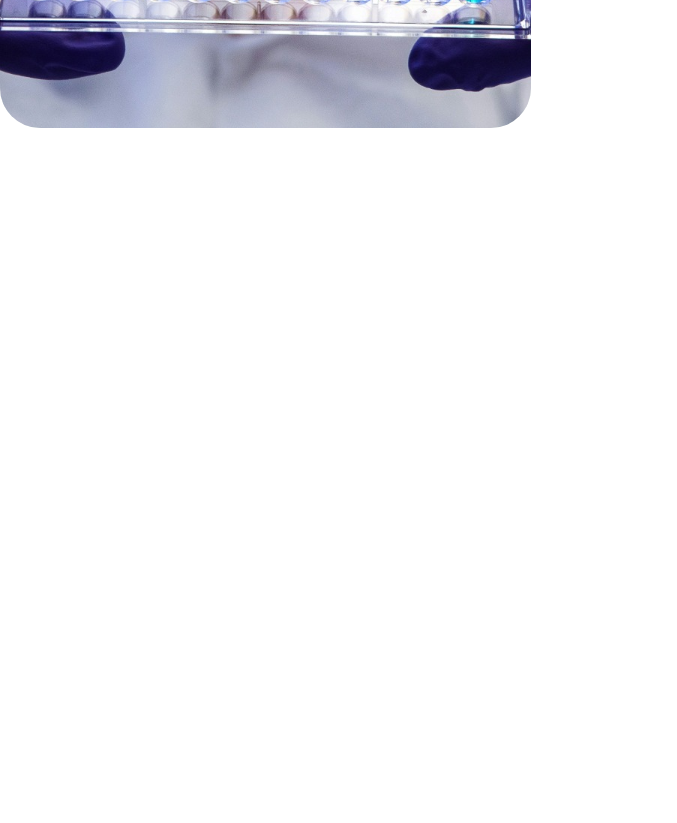
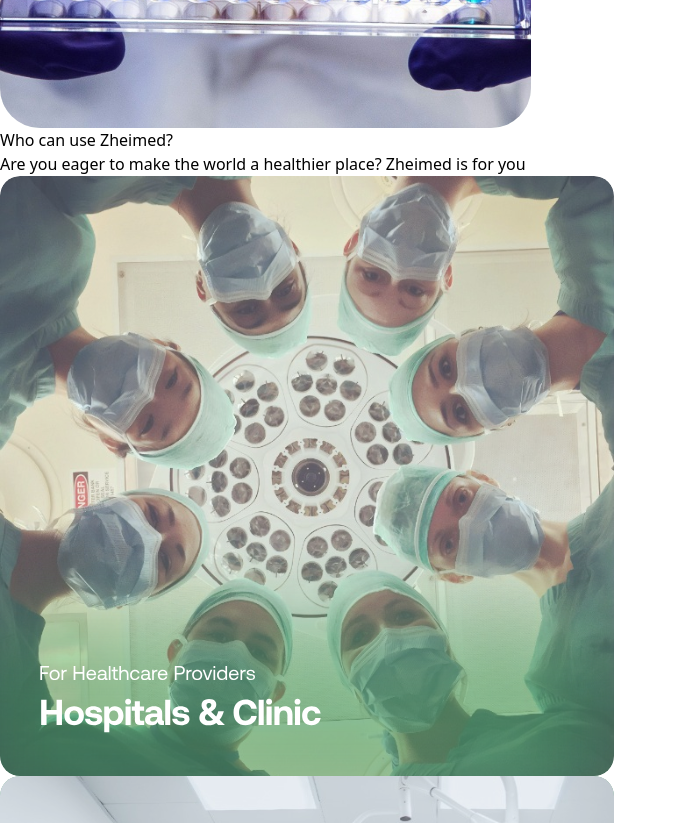
Before and after one commit to Cavista-Hackathon-2024/zheimed, a React (Vite) app in the folder frontend/zheimed/: page / in a window 1280 px wide. Shown: the part 2180-3003 px from the top of the page, without its empty margins (0-677 px from the left). Before the commit the page ends 2308 px from the top, so only its background shows below. Built offline with nearby package versions, Linux system fonts and the light colour scheme.

Commit message:
Frontend: Completed the target audience section.

```diff
--- /dev/null
+++ b/frontend/zheimed/src/components/TargetAudience.jsx
@@ -0,0 +1,18 @@
+import Audience1 from '../assets/Audience1.svg'
+import Audience2 from '../assets/Audience2.svg'
+export const TargetAudience = () => {
+    return (
+        <div className="p-32">
+            <div className="flex flex-col items-center gap-10">
+            <div className='flex flex-col gap-5  '>
+            <h1 className="text-5xl font-bold text-center">Who can use Zheimed?</h1>
+            <h5 className='font-regular text-lg'>Are you eager to make the world a healthier place? Zheimed is for you</h5>
+            </div>
+            <div className="grid grid-cols-2 gap-5">
+                <img src={Audience1} alt="" />
+                <img src={Audience2} alt="" />
+            </div>
+            </div>
+        </div>
+    )
+}
--- a/frontend/zheimed/src/pages/Landingpage.jsx
+++ b/frontend/zheimed/src/pages/Landingpage.jsx
@@ -1,12 +1,14 @@
 import { Navbar } from "../components/Navbar"
 import { Hero } from "../components/Hero";
 import { AboutSection } from "../components/AboutSection";
+import { TargetAudience } from "../components/TargetAudience";
 export const LandingPage = () => {
     return (
         <>
         <div>
             <Hero/>
             <AboutSection/>
+            <TargetAudience/>
         </div>
         </>
     )
```
Also changed, not shown: frontend/zheimed/src/assets/Audience1.svg (added), frontend/zheimed/src/assets/Audience2.svg (added).
